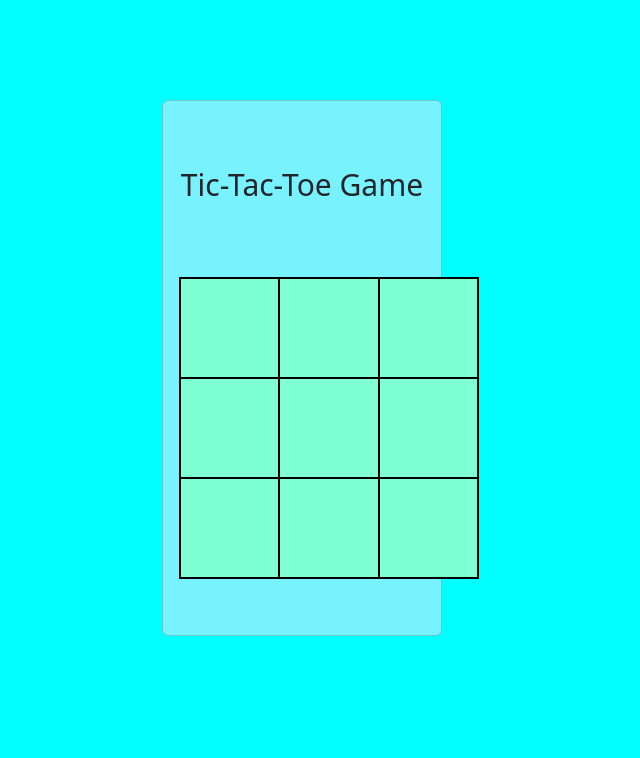
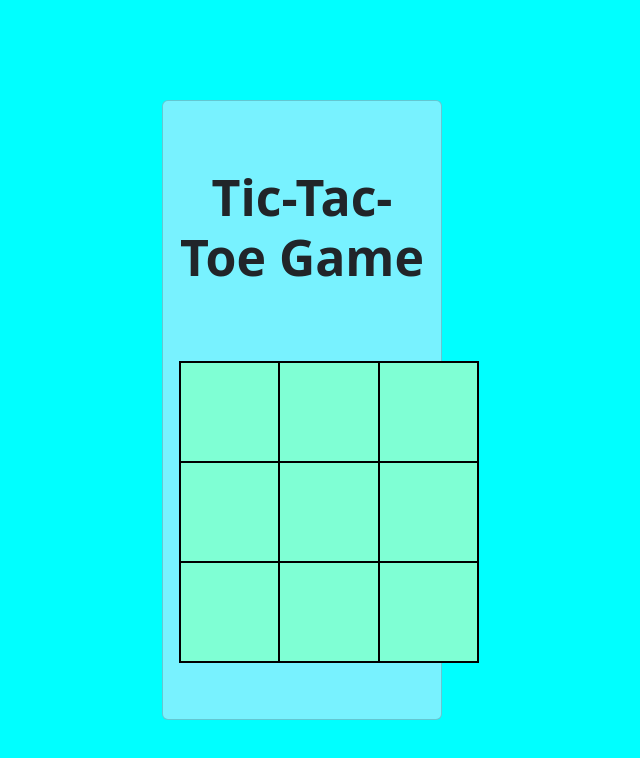
Before and after one commit to AndreiTheG/Tic-Tac-Toe-Game, a plain HTML site: page index.html in a window 1280 px wide. Shown: the whole page, without its empty margins (338-978 px from the left). Drawn offline with nearby package versions, Linux system fonts and the light colour scheme.

Commit message:
8th Commit

```diff
--- a/styles.css
+++ b/styles.css
@@ -10,10 +10,11 @@ body {
 }
 
 .card-title {
-    font-size: 30px;
+    font-size: 50px;
     text-align: center;
     margin-top: 50px;
     margin-bottom: 50px;
+    font-weight: bolder;
 }
 
 table {
@@ -38,7 +39,3 @@ p {
     font-size: 30px;
     font-weight: bolder;
 }
-
-#refresh {
-    align-items: center;
-}
```
